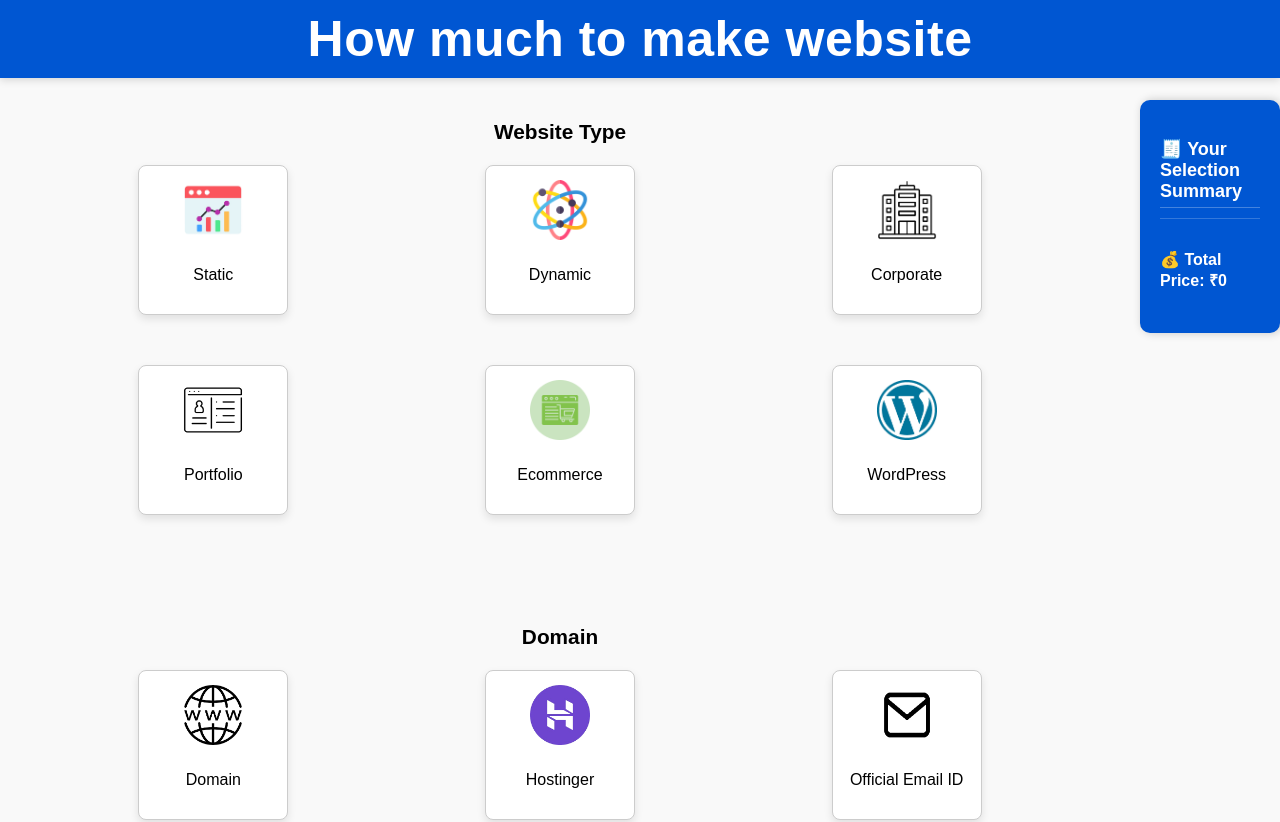
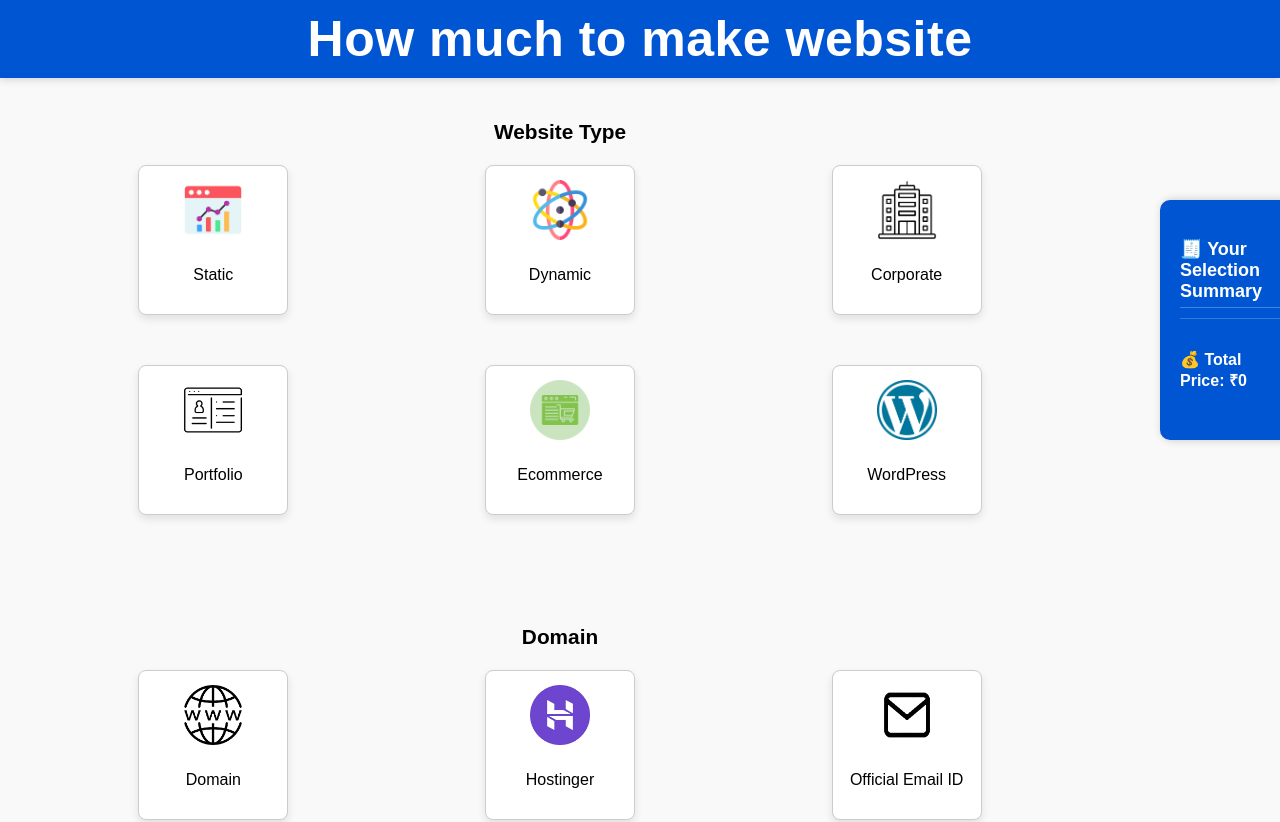
Before and after one commit to jada-chandana/website-calculator, a React (Vite) app: page / in a window 1280 px wide. Shown: the top 822 px of the page. Built offline with nearby package versions, Linux system fonts and the light colour scheme.

Commit message:
update sidebar.css
update sidebar.css

```diff
--- a/src/components/Sidebar.css
+++ b/src/components/Sidebar.css
@@ -1,17 +1,35 @@
 .sidebar {
   position: fixed;
-  top: 0;
-  left: 0;
+  top: 100px; /* keep below header if any */
+  left: 20px;
   width: 320px;
-  height: 100vh;
+  height: 30vh; /* ✅ reduced height */
   background-color: #0056d2;
   color: white;
   padding: 20px;
-  border-radius: 0 10px 10px 0;
+  border-radius: 10px;
   box-shadow: 2px 0 10px rgba(0, 0, 0, 0.2);
   transition: transform 0.3s ease;
+  z-index: 1001;
+
+  /* ✅ scrolling enabled */
   overflow-y: auto;
-  z-index: 1001;
+
+  /* nice scrollbar */
+  scrollbar-width: thin;
+  scrollbar-color: #ffffff77 transparent;
+}
+
+/* Chrome scrollbar */
+.sidebar::-webkit-scrollbar {
+  width: 6px;
+}
+.sidebar::-webkit-scrollbar-thumb {
+  background-color: #ffffff66;
+  border-radius: 10px;
+}
+.sidebar::-webkit-scrollbar-thumb:hover {
+  background-color: #ffffffaa;
 }
 
 /* Sidebar content */
@@ -26,18 +44,13 @@
   margin-bottom: 10px;
 }
 
-.sidebar-section ul {
-  margin: 5px 0 0 15px;
-  padding: 0;
-}
-
 .total-section {
   border-top: 1px solid #ffffff33;
   margin-top: 10px;
   padding-top: 10px;
 }
 
-/* Hamburger button */
+/* ✅ Hamburger (top-right) */
 .hamburger {
   display: none;
   position: fixed;
@@ -58,7 +71,7 @@
   background-color: #003c9e;
 }
 
-/* Overlay for mobile */
+/* ✅ Overlay for mobile */
 .overlay {
   position: fixed;
   top: 0;
@@ -69,13 +82,18 @@
   z-index: 1000;
 }
 
-/* ✅ Responsive behavior */
+/* ✅ Mobile view */
 @media (max-width: 900px) {
   .hamburger {
     display: block;
   }
 
   .sidebar {
+    position: fixed;
+    top: 0;
+    left: 0;
+    width: 280px;
+    height: 50vh; /* a bit taller on mobile */
     transform: translateX(-100%);
   }
 
@@ -84,15 +102,13 @@
   }
 }
 
-/* Desktop */
+/* ✅ Desktop view */
 @media (min-width: 901px) {
   .sidebar {
     position: relative;
-    width: 350px;
-    height: auto;
     margin-top: 100px;
     margin-left: 20px;
-    border-radius: 10px;
+    height: 30vh; /* ✅ reduced height applied */
     transform: none;
   }
 
```
